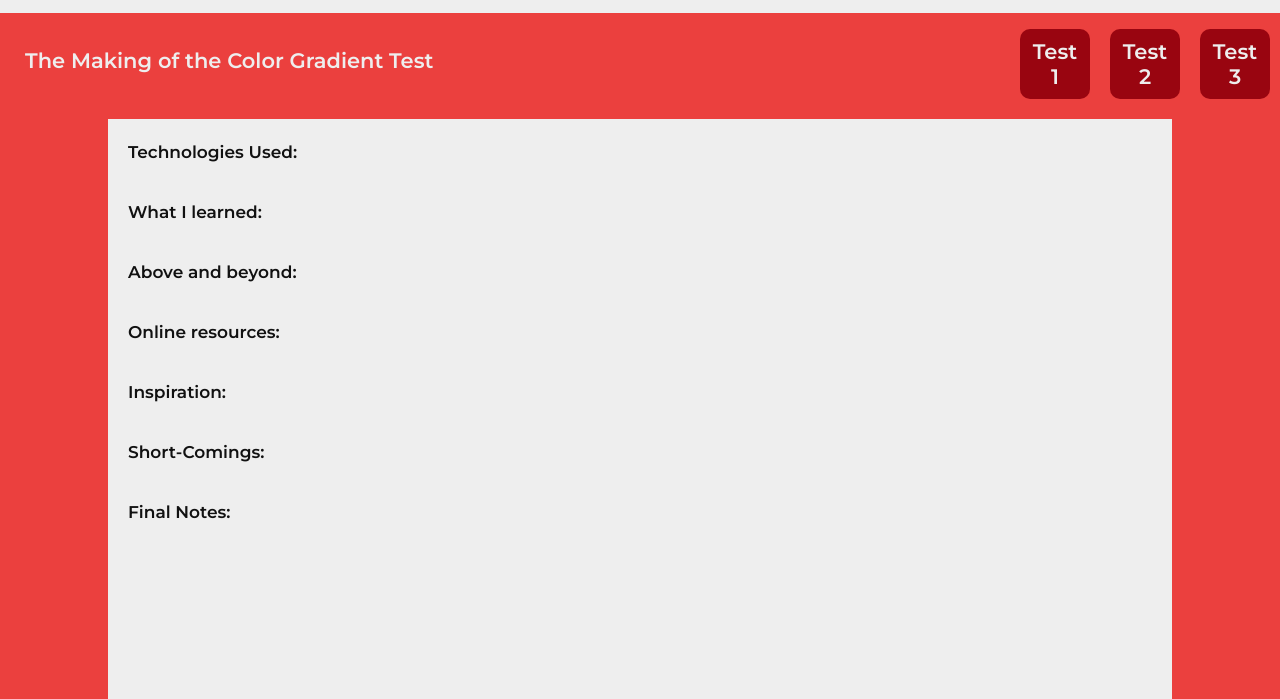
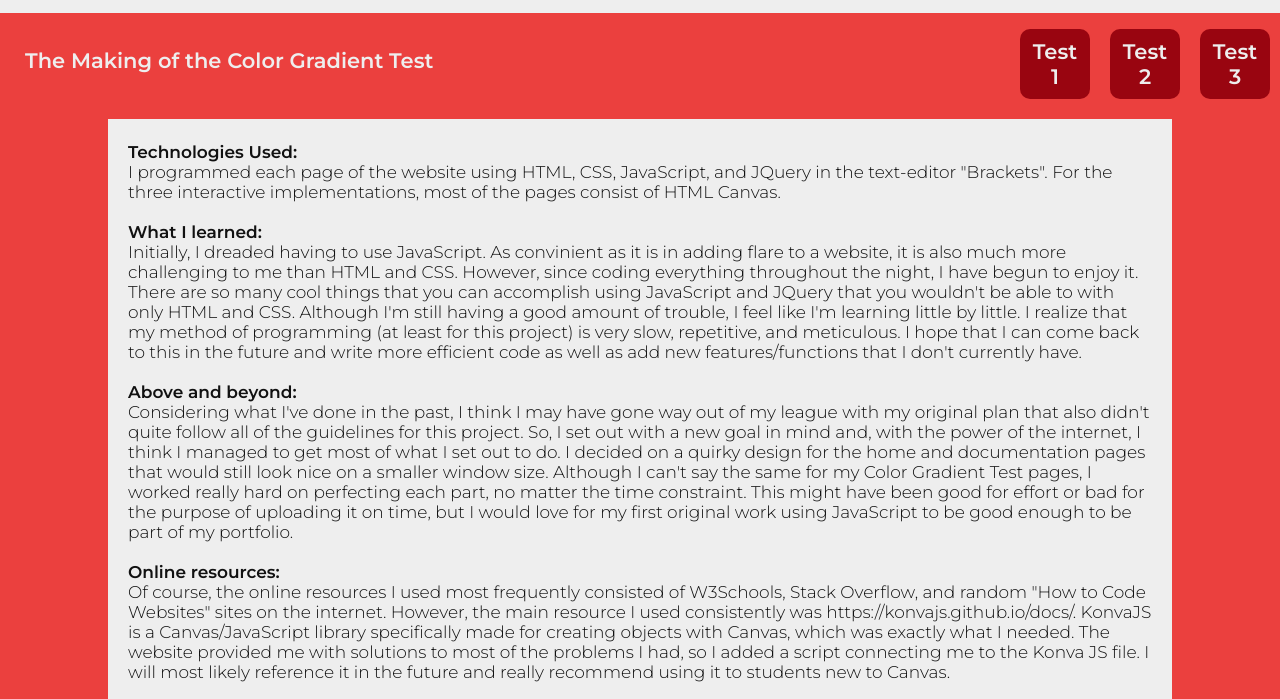
Before and after one commit to nml8330/igme230project4, a plain HTML site: page CodeV3/documentation.html in a window 1280 px wide. Shown: the part 90-789 px from the top of the page. Drawn offline with Linux system fonts and the light colour scheme; files that its build step writes are made by us from their sources; files whose address does not match are found by name.

Commit message:
Documentation Completed

```diff
--- a/CodeV3/documentation.css
+++ b/CodeV3/documentation.css
@@ -31,6 +31,13 @@ h4 {
     font-family: 'Montserrat', sans-serif;
     font-size: 17px;
     font-weight: 300;
+    color: #111111;
+}
+
+h4 strong {
+    font-family: 'Montserrat', sans-serif;
+    font-size: 17px;
+    font-weight: 600;
     color: #111111;
 }
 
@@ -91,7 +98,7 @@ h4 {
     margin: 0px;
     bottom: 0px;
     width: 100vw;
-    height: 900px;
+    height: auto;
     background-color: #eb403e;
 }
 
@@ -104,9 +111,10 @@ h4 {
 .description {
     clear: both;
     margin: auto;
-    padding: 1px 20px 20px 20px;
+    margin-bottom: 100px;
+    padding: 1px 20px 20px;
     width: 80%;
-    height: 600px;
+    height: auto;
     background-color: #eeeeee;
     text-align: left;
 }
```
Also changed, not shown: CodeV3/documentation.html (+7 -7 lines).
